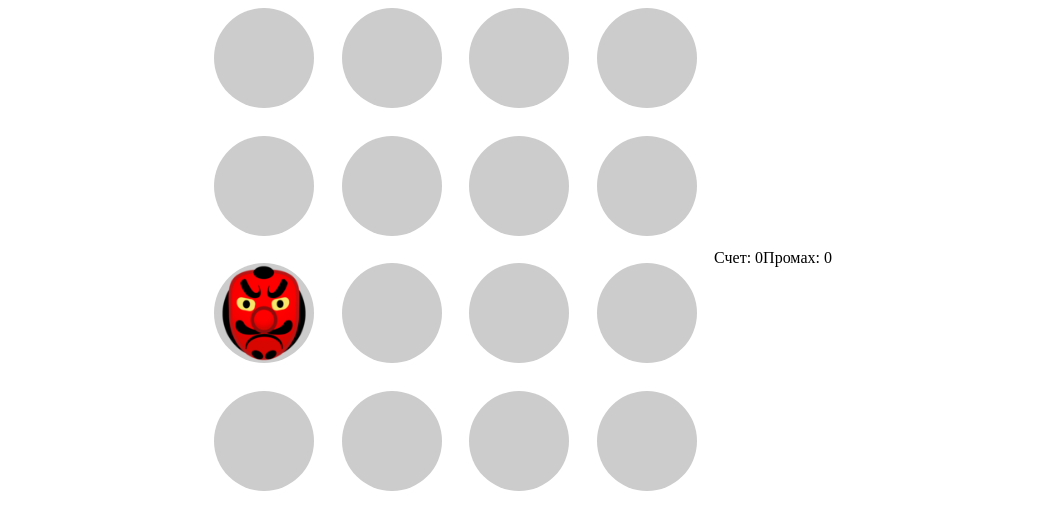
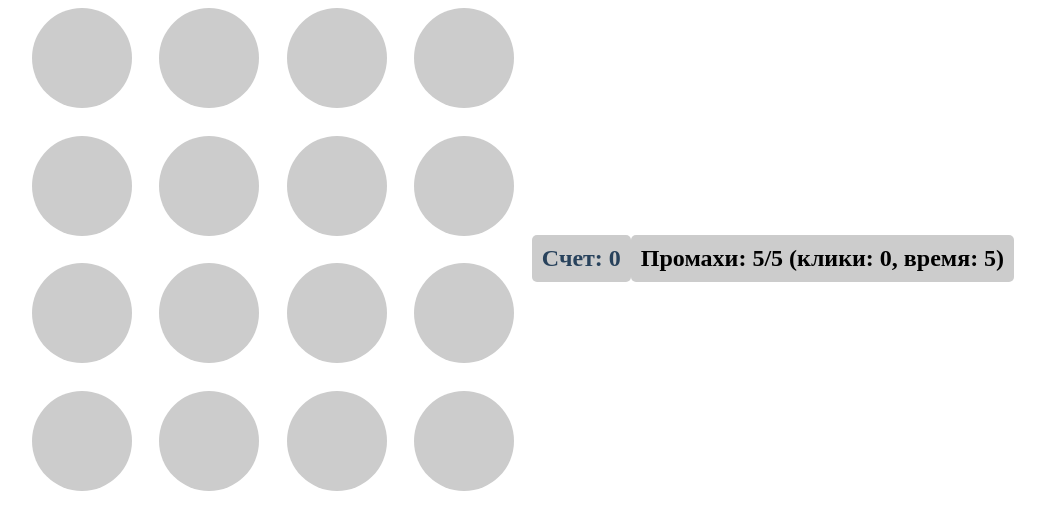
Before and after one commit to PrekinII/DOM2, a website built with webpack: page src/index.html in a window 1280 px wide. Shown: the whole page, without its empty margins (117-1162 px from the left). Built offline with nearby package versions, Linux system fonts and the light colour scheme.

Commit message:
Commit 17.11

```diff
--- a/src/css/style.css
+++ b/src/css/style.css
@@ -14,8 +14,8 @@
     width: 500px;
     height: 500px;
     /* border: 1px solid black; */
-    cursor: url('../img/hammer.png') 16px;
-    background-size: 32px 32px;
+    cursor: url('../img/hammer_1.png'), auto;
+
 }
 
 .game-area div {
@@ -32,3 +32,21 @@
         /* width: 100px;
     height: 100px; */
 }
+
+.Score, .Miss {
+    font-size: 24px;
+    font-weight: bold;
+    margin: 10px 0;
+    padding: 10px;
+    border-radius: 5px;
+  }
+
+  .Score {
+    background-color: #ccc;
+    color: #28425c;
+  }
+
+  .Miss {
+    background-color: #ccc;
+    color: #000000;
+  }
--- a/src/js/app.js
+++ b/src/js/app.js
@@ -29,21 +29,142 @@
 
 // moveGoblin();
 
-const gameArea = document.querySelector('.game-area');
-const cells = gameArea.querySelectorAll('div');
+// const gameArea = document.querySelector('.game-area');
+// const cells = gameArea.querySelectorAll('div');
 
-// Функция для перемещения гоблина в рандомную позицию
-function moveGoblin() {
-  // Удаляем гоблина у всех ячеек
-  cells.forEach(cell => cell.classList.remove('goblin'));
+// // Функция для перемещения гоблина в рандомную позицию
+// function moveGoblin() {
+//   // Удаляем гоблина у всех ячеек
+//   cells.forEach(cell => cell.classList.remove('goblin'));
 
-  // Рандомная позиция
-  const randomIndex = Math.floor(Math.random() * cells.length);
-  const targetArea = cells[randomIndex];
+//   // Рандомная позиция
+//   const randomIndex = Math.floor(Math.random() * cells.length);
+//   const targetArea = cells[randomIndex];
 
-  // Вставляем гоблина в ячейку
-  targetArea.classList.add('goblin');
+//   // Вставляем гоблина в ячейку
+//   targetArea.classList.add('goblin');
+// }
+
+// setInterval(moveGoblin, 2000);
+// moveGoblin()
+
+class GoblinPosition {
+  constructor(gameAreaSelector = '.game-area') {
+    this.gameArea = document.querySelector(gameAreaSelector);
+    this.cells = this.gameArea.querySelectorAll('div');
+    this.currentPosition = null;
+  }
+
+  getRandomPosition() {
+    return Math.floor(Math.random() * this.cells.length);
+  }
+
+  moveGoblin() {
+    // Удаляем гоблина
+    if (this.currentPosition !== null) {
+      this.cells[this.currentPosition].classList.remove('goblin');
+    }
+
+    // Рандомная позиция
+    this.currentPosition = this.getRandomPosition();
+
+    // Вставляем гоблина в ячейку
+    this.cells[this.currentPosition].classList.add('goblin');
+  }
+
+  removeGoblin() {
+    if (this.currentPosition !== null) {
+      this.cells[this.currentPosition].classList.remove('goblin');
+      this.currentPosition = null;
+    }
+  }
+
+  isGoblinInCell(cellIndex) {
+    return this.currentPosition === cellIndex;
+  }
 }
 
-setInterval(moveGoblin, 2000);
-moveGoblin()
+class GameController {
+  constructor() {
+    this.goblin = new GoblinPosition();
+    this.score = 0;
+    this.clickMisses = 0;    // клик мимо
+    this.timeMisses = 0;     // не успел
+    this.maxTotalMisses = 5; // максимум промахов
+    this.intervalId = null;
+    this.gameActive = false;
+    this.initializeGame();
+  }
+
+  initializeGame() {
+    this.addClickHandler();
+    this.updateStats();
+  }
+
+  startGame() {
+    this.gameActive = true;
+    this.score = 0;
+    this.clickMisses = 0;
+    this.timeMisses = 0;
+    this.updateStats();
+    this.goblin.moveGoblin();
+    this.intervalId = setInterval(() => {
+      if (this.goblin.currentPosition !== null) {
+        this.timeMisses++;
+        this.updateStats();
+        if (this.getTotalMisses() >= this.maxTotalMisses) {
+          this.endGame();
+          return;
+        }
+      }
+      this.goblin.moveGoblin();
+    }, 1000);
+  }
+
+  addClickHandler() {
+    this.goblin.gameArea.addEventListener('click', (e) => {
+      if (!this.gameActive) return;
+      const clickedCell = Array.from(this.goblin.cells).indexOf(e.target);
+      if (this.goblin.isGoblinInCell(clickedCell)) {
+        this.score++;
+        this.updateStats();
+        this.goblin.removeGoblin();
+      } else {
+        this.clickMisses++;
+        this.updateStats();
+        if (this.getTotalMisses() >= this.maxTotalMisses) {
+          this.endGame();
+        }
+      }
+    });
+  }
+
+  updateStats() {
+    const scoreElement = document.querySelector('.Score');
+    const missesElement = document.querySelector('.Miss');
+    if (scoreElement) {
+      scoreElement.textContent = `Счет: ${this.score}`;
+    }
+    if (missesElement) {
+      missesElement.textContent = `Промахи: ${this.getTotalMisses()}/${this.maxTotalMisses} (клики: ${this.clickMisses}, время: ${this.timeMisses})`;
+    }
+  }
+
+  getTotalMisses() {
+    return this.clickMisses + this.timeMisses;
+  }
+
+  endGame() {
+    this.gameActive = false;
+    clearInterval(this.intervalId);
+    this.goblin.removeGoblin();
+    alert(`Игра окончена!\nНечисти уничтожено: ${this.score}\nСбежало гоблинов: ${this.getTotalMisses()}`);
+  }
+}
+
+// const game = new GameController();
+// game.startGame();
+document.addEventListener('DOMContentLoaded', () => {
+  const game = new GameController();
+  game.startGame();
+});
```
Also changed, not shown: src/img/hammer_1.png (added).
